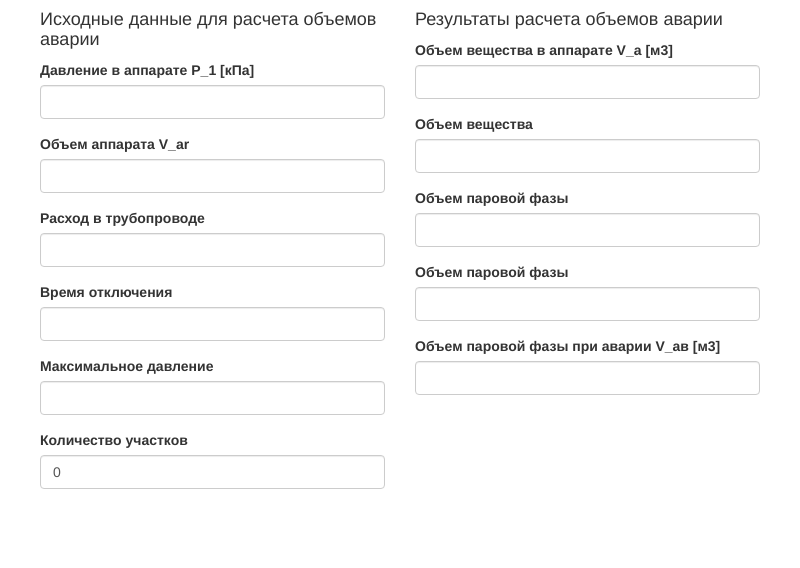
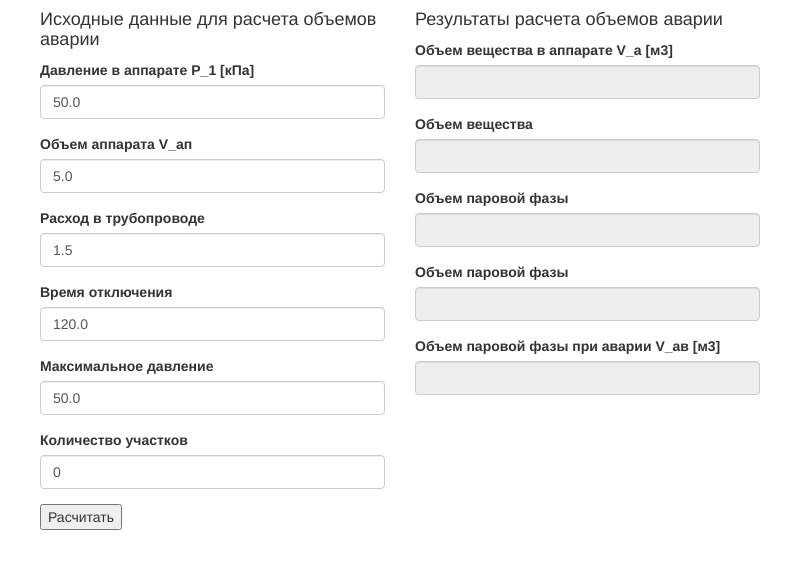
Before and after one commit to maratmuslimov/novac, an Electron app: page index.html in a window 800 px wide. Drawn offline with nearby package versions, Linux system fonts and the light colour scheme; no server answers.

Commit message:
inputs edited

```diff
--- a/index.html
+++ b/index.html
@@ -13,28 +13,31 @@
               <form>
                 <div class="form-group">
                   <label for="">Давление в аппарате Р_1 [кПа]</label>
-                  <input type="number" class="form-control" id="P_1" placeholder="">
+                  <input type="number" class="form-control" id="P_1" name="P_1" value="50.0" placeholder="">
                 </div>
                 <div class="form-group">
-                  <label for="">Объем аппарата V_ar</label>
-                  <input type="number" class="form-control" id="V_a" placeholder="">
+                  <label for="">Объем аппарата V_ап</label>
+                  <input type="number" class="form-control" id="V_ap" name="V_ap" value="5.0" placeholder="">
                 </div>
                 <div class="form-group">
                   <label for="">Расход в трубопроводе</label>
-                  <input type="number" class="form-control" id="" placeholder="">
+                  <input type="number" class="form-control" id="q" name="q" value="1.5" placeholder="">
                 </div>
                 <div class="form-group">
                   <label for="">Время отключения</label>
-                  <input type="number" class="form-control" id="" placeholder="">
+                  <input type="number" class="form-control" id="T" name="T" value="120.0" placeholder="">
                 </div>
                 <div class="form-group">
                   <label for="">Максимальное давление</label>
-                  <input type="number" class="form-control" id="" placeholder="">
+                  <input type="number" class="form-control" id="P_2" name="P_2" value="50.0" placeholder="">
                 </div>
                 <div class="form-group">
                   <label for="">Количество участков</label>
-                  <input type="number" class="form-control" id="input-amount" placeholder="" value="0">
+                  <input type="number" class="form-control" id="input-amount" name="P_1" placeholder="" value="0">
                   <div id="inputsContainer"></div>
+                </div>
+                <div class="form-group">
+                  <button type="button" name="button" onclick="getInputsValue()">Расчитать</button>
                 </div>
               </form>
             </div>
@@ -43,23 +46,23 @@
               <form>
                 <div class="form-group">
                   <label for="">Объем вещества в аппарате V_a [м3]</label>
-                  <input type="text" class="form-control" id="" placeholder="">
+                  <input type="text" class="form-control" id="" placeholder="" disabled="">
                 </div>
                 <div class="form-group">
                   <label for="">Объем вещества</label>
-                  <input type="text" class="form-control" id="" placeholder="">
+                  <input type="text" class="form-control" id="" placeholder="" disabled="">
                 </div>
                 <div class="form-group">
                   <label for="">Объем паровой фазы</label>
-                  <input type="text" class="form-control" id="" placeholder="">
+                  <input type="text" class="form-control" id="" placeholder="" disabled="">
                 </div>
                 <div class="form-group">
                   <label for="">Объем паровой фазы</label>
-                  <input type="text" class="form-control" id="" placeholder="">
+                  <input type="text" class="form-control" id="" placeholder="" disabled="">
                 </div>
                 <div class="form-group">
                   <label for="">Объем паровой фазы при аварии V_ав [м3]</label>
-                  <input type="text" class="form-control" id="" placeholder="">
+                  <input type="text" class="form-control" id="" placeholder="" disabled="">
                 </div>
               </form>
             </div>
--- a/jsClient.js
+++ b/jsClient.js
@@ -7,6 +7,17 @@ var text = document.getElementById("text");
 //var result = document.getElementById("result").value;
 var resultText = document.getElementById("resultText");
 var inputAmount = document.getElementById("input-amount");
+
+
+// inputs start
+
+var P_1 = document.getElementById("P_1");
+var V_ap = document.getElementById("V_ap");
+var q = document.getElementById("q");
+var T = document.getElementById("T");
+var P_2 = document.getElementById("P_2");
+
+//inputs end
 
 // client.invoke("streaming_range", document.getElementById("text").value, function(error, res, more) {
 //     console.log(res);
@@ -20,7 +31,17 @@ calc = function() {
   })
 };
 
-function addInputs(){
+getInputsValue = function() {
+  console.log("{" +
+  '"' + P_1.name + '"' + ":" , P_1.value + ",",
+  '"' + V_ap.name + '"' + ":" , V_ap.value + ",",
+  '"' + q.name + '"' + ":" , q.value + ",",
+  '"' + T.name + '"' + ":" , T.value + ",",
+  '"' + P_2.name + '"' + ":" , P_2.value +
+  "}");
+}
+
+function addInputs() {
   var number = inputAmount.value;
   var container = document.getElementById("inputsContainer");
   while (container.hasChildNodes()) {
```
